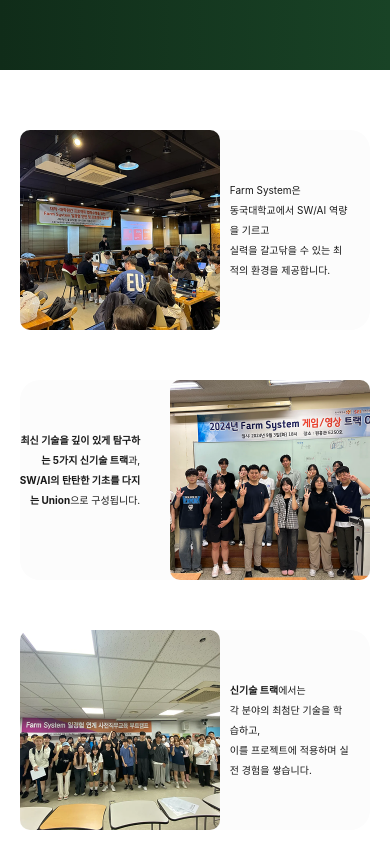
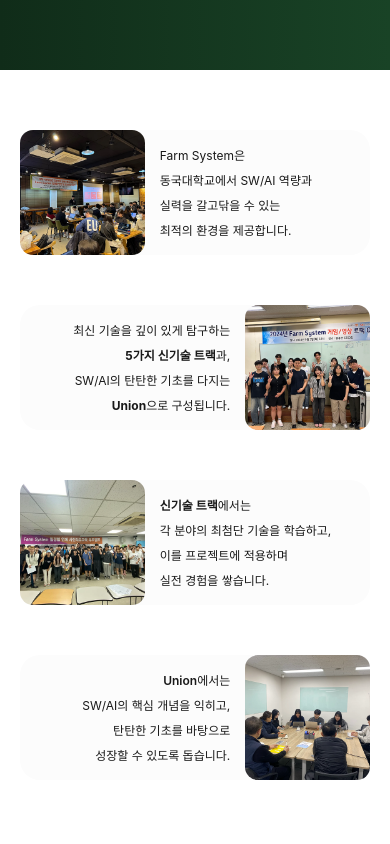
Before and after one commit to karpitony/monorepo-test, a React (Vite) app: page / in a window 390 px wide. Shown: the part 1280-2124 px from the top of the page. Built offline with nearby package versions, Linux system fonts and the light colour scheme; a web font is replaced by a local one.

Commit message:
feat: 팜 소개 부분 반응형 수정

```diff
--- a/src/pages/Main/FarmIntroduce/FarmIntroduce.styles.ts
+++ b/src/pages/Main/FarmIntroduce/FarmIntroduce.styles.ts
@@ -29,7 +29,7 @@ export const MainContents = styled.div<{ $isMobile: boolean; }>`
 `;
 
 /** 박스 하나에 대한 공통 스타일(왼쪽/오른쪽 구분 전에) */
-export const ContentBox = styled.div<{$isMobile: boolean}>`
+export const ContentBox = styled.div<{$isMobile: boolean, $isTablet: boolean}>`
   width: 100%;
   background: #FCFCFC;
   border-radius: 20px;
@@ -38,34 +38,37 @@ export const ContentBox = styled.div<{$isMobile: boolean}>`
   display: flex;
   justify-content: flex-start; /* 또는 flex-end */
   align-items: center;
-  gap: ${({ $isMobile }) => ($isMobile ? "10px" : "50px")};
+  gap: ${({ $isMobile, $isTablet }) => ($isMobile ? "10px" : $isTablet ? "30px" : "50px")};
 `;
 
 /** 큰 사각형(회색) */
-export const GrayBox = styled.img<{ $isMobile: boolean; $isTablet: boolean; }>`
+export const GrayBox = styled.img<{ $isApp: boolean, $isMobile: boolean; $isTablet: boolean; }>`
   position: relative;
-  border-radius: ${({ $isMobile, $isTablet }) => ($isMobile ? "10px" : $isTablet ? "15px" : "20px")};
+  border-radius: ${({ $isMobile, $isTablet }) => ($isMobile ? "13px" : $isTablet ? "15px" : "20px")};
   object-fit: cover;
-  height: ${({ $isMobile, $isTablet }) => ($isMobile ? "200px" : $isTablet ? "300px" : "400px")};
-  width: ${({ $isMobile, $isTablet }) => ($isMobile ? "200px" : $isTablet ? "300px" : "400px")};
+  height: ${({ $isApp, $isMobile, $isTablet }) => ($isApp ? "125px" : $isMobile ? "200px" : $isTablet ? "280px" : "340px")};
+  width: ${({ $isApp, $isMobile, $isTablet }) => ($isApp ? "125px" : $isMobile ? "200px" : $isTablet ? "280px" : "340px")};
 `;
 
 /** 텍스트를 담는 래퍼 */
-export const TextWrapper = styled.div<{ textAlign?: 'left' | 'right'; $isMobile: boolean; $isTablet: boolean; }>`
-  width: ${({ $isMobile, $isTablet }) => ($isMobile ? "200px" : $isTablet ? "600px" : "800px")};
+export const TextWrapper = styled.div<{ textAlign?: 'left' | 'right'; $isApp: boolean, $isMobile: boolean; $isTablet: boolean; }>`
+  display: flex;
+  align-items: center;
+  justify-content: ${({ textAlign }) => (textAlign === 'right' ? 'end' : 'start')};
+  width: ${({ $isMobile, $isTablet }) => ($isMobile ? "250px" : $isTablet ? "600px" : "800px")};
   height: ${({ $isMobile, $isTablet }) => ($isMobile ? "100px" : $isTablet ? "300px" : "400px")};
 
   /* 폰트 스타일 */
   color: #191919;
-  font-size: ${({ $isMobile, $isTablet }) => ($isMobile ? "10px" : $isTablet ? "20px" : "30px")};
+  font-size: ${({ $isApp, $isMobile, $isTablet }) => ($isApp ? "12px" : $isMobile ? "17px" : $isTablet ? "20px" : "24px")};
   font-weight: 400;
-  line-height: ${({ $isMobile, $isTablet }) => ($isMobile ? "20px" : $isTablet ? "45px" : "60px")};
-  word-wrap: break-word;
+  line-height: ${({ $isApp, $isMobile, $isTablet }) => ($isApp ? "25px" : $isMobile ? "38px" : $isTablet ? "50px" : "60px")};
+  /* word-wrap: break-word; */
 
   /* 오른쪽 정렬이 필요하면 props로 제어 */
   text-align: ${({ textAlign }) => textAlign || 'left'};
-  ${({ textAlign }) => ((textAlign === 'left')? "padding-left: 20px;" : "padding-right: 20px;")};
-  padding-top: ${({ $isMobile, $isTablet }) => ($isMobile ? "0px" : $isTablet ? "10%" : "10%")};
+  ${({ textAlign }) => ((textAlign === 'left')? "padding-left: 5px;" : "padding-right: 5px;")};
+  /* background-color: orange; */
 `;
 
 /** 교수진 섹션 전체 래퍼 */
@@ -215,7 +218,7 @@ export const ProfessorItem = styled.div<{
   export const DetailLabel = styled.div<{
     $isMobile: boolean;
   }>`
-    padding-left: padding: ${({ $isMobile }) => ($isMobile ? "5px" : "10px")};
+    padding-left: ${({ $isMobile }) => ($isMobile ? "5px" : "10px")};
   `;
   export const DetailValue = styled.div<{
     $isMobile: boolean;
--- a/src/pages/Main/FarmIntroduce/FarmIntroduce.tsx
+++ b/src/pages/Main/FarmIntroduce/FarmIntroduce.tsx
@@ -45,51 +45,91 @@ export const professors : ProfessorDataInterface[] = [
   ];
 
   export default function FarmIntroduce() {
-    const { isMobile,isTablet } = useMediaQueries();
+    const { isApp, isMobile, isTablet } = useMediaQueries();
     return (
       <S.Container $isMobile = {isMobile}>
         {/* 메인 설명 부분 */}
         <S.MainContents $isMobile = {isMobile}>
           {/* 첫 번째 박스 (왼쪽 그레이 박스 + 오른쪽 텍스트) */}
-          <S.ContentBox $isMobile = {isMobile}>
-            <S.GrayBox $isMobile = {isMobile} $isTablet = {isTablet} src={first} alt='1'/>
-            <S.TextWrapper $isMobile = {isMobile} $isTablet = {isTablet}>
-              Farm System은 <br />
+          <S.ContentBox $isMobile = {isMobile} $isTablet={isTablet}>
+            <S.GrayBox $isApp={isApp} $isMobile = {isMobile} $isTablet = {isTablet} src={first} alt='1'/>
+            <S.TextWrapper textAlign="left" $isApp={isApp} $isMobile = {isMobile} $isTablet = {isTablet}>
+              {isMobile ?
+                <>Farm System은 <br />
+                동국대학교에서 SW/AI 역량과<br />
+                실력을 갈고닦을 수 있는<br /> 최적의 환경을 제공합니다.</>
+                :
+                <>Farm System은 <br />
                 동국대학교에서 SW/AI 역량을 기르고<br />
-              실력을 갈고닦을 수 있는 최적의 환경을 제공합니다.
+                실력을 갈고닦을 수 있는 최적의 환경을 제공합니다.</>
+              }
             </S.TextWrapper>
           </S.ContentBox>
 
           {/* 두 번째 박스 (오른쪽 텍스트 + 왼쪽 그레이 박스) */}
-          <S.ContentBox style={{ justifyContent: 'flex-end' }} $isMobile = {isMobile}>
-            <S.TextWrapper textAlign="right" $isMobile = {isMobile} $isTablet = {isTablet}>
-              <strong style={{ fontWeight: 700 }}>최신 기술을 깊이 있게 탐구하는 5가지 신기술 트랙</strong>과,
+          <S.ContentBox style={{ justifyContent: 'flex-end' }} $isMobile = {isMobile} $isTablet={isTablet}>
+            <S.TextWrapper $isApp={isApp} textAlign="right" $isMobile = {isMobile} $isTablet = {isTablet}>
+              {isMobile ?
+                <div>
+                  최신 기술을 깊이 있게 탐구하는 <br /><strong style={{ fontWeight: 700 }}>5가지 신기술 트랙</strong>과,
                   <br />
-              <strong style={{ fontWeight: 700 }}>SW/AI의 탄탄한 기초를 다지는 Union</strong>으로 구성됩니다.
+                  SW/AI의 탄탄한 기초를 다지는 <br /><strong style={{ fontWeight: 700 }}>Union</strong>으로 구성됩니다.
+                </div>
+              :
+              <div>
+                최신 기술을 깊이 있게 탐구하는 <strong style={{ fontWeight: 700 }}>5가지 신기술 트랙</strong>과,
+                <br />
+                SW/AI의 탄탄한 기초를 다지는 <strong style={{ fontWeight: 700 }}>Union</strong>으로 구성됩니다.
+              </div>
+              }
+
             </S.TextWrapper>
-            <S.GrayBox $isMobile = {isMobile} $isTablet = {isTablet} src={second} alt='2'/>
+            <S.GrayBox $isApp={isApp} $isMobile = {isMobile} $isTablet = {isTablet} src={second} alt='2'/>
           </S.ContentBox>
 
           {/* 세 번째 박스 */}
-          <S.ContentBox $isMobile = {isMobile}>
-            <S.GrayBox $isMobile = {isMobile} $isTablet = {isTablet} src={third} alt='3'/>
-            <S.TextWrapper $isMobile = {isMobile} $isTablet = {isTablet}>
+          <S.ContentBox $isMobile = {isMobile} $isTablet={isTablet}>
+            <S.GrayBox $isApp={isApp} $isMobile = {isMobile} $isTablet = {isTablet} src={third} alt='3'/>
+            <S.TextWrapper textAlign="left" $isApp={isApp} $isMobile = {isMobile} $isTablet = {isTablet}>
+              {isMobile ?
+                <div>
                   <strong style={{ fontWeight: 700 }}>신기술 트랙</strong>에서는
                   <br />
-              각 분야의 최첨단 기술을 학습하고, <br />
+                  각 분야의 최첨단 기술을 학습하고,<br />
+                  이를 프로젝트에 적용하며 <br />실전 경험을 쌓습니다.
+                </div>
+                :
+                <div>
+                  <strong style={{ fontWeight: 700 }}>신기술 트랙</strong>에서는
+                  <br />
+                  각 분야의 최첨단 기술을 학습하고,<br />
                   이를 프로젝트에 적용하며 실전 경험을 쌓습니다.
+                </div>
+              }
+
             </S.TextWrapper>
           </S.ContentBox>
 
           {/* 네 번째 박스 */ }
-          <S.ContentBox style={{ justifyContent: 'flex-end' }} $isMobile = {isMobile}>
-            <S.TextWrapper textAlign="right" $isMobile = {isMobile} $isTablet = {isTablet}>
+          <S.ContentBox style={{ justifyContent: 'flex-end' }} $isMobile = {isMobile} $isTablet={isTablet}>
+            <S.TextWrapper $isApp={isApp} textAlign="right" $isMobile = {isMobile} $isTablet = {isTablet}>
+              {isMobile ?
+                <div>
+                  <strong style={{ fontWeight: 600 }}>Union</strong>에서는
+                  <br />
+                  SW/AI의 핵심 개념을 익히고,<br />
+                  탄탄한 기초를 바탕으로 <br />성장할 수 있도록 돕습니다.
+                </div>
+              :
+              <div>
                 <strong style={{ fontWeight: 600 }}>Union</strong>에서는
                 <br />
                 SW/AI의 핵심 개념을 익히고,<br />
                 탄탄한 기초를 바탕으로 성장할 수 있도록 돕습니다.
+              </div>
+        }
             </S.TextWrapper>
-            <S.GrayBox $isMobile = {isMobile} $isTablet = {isTablet} src={fourth} alt='4'/>
+            <S.GrayBox $isApp={isApp} $isMobile = {isMobile} $isTablet = {isTablet} src={fourth} alt='4'/>
           </S.ContentBox>
         </S.MainContents>
 
```
Lines whose indentation alone changed are shown as unchanged.
